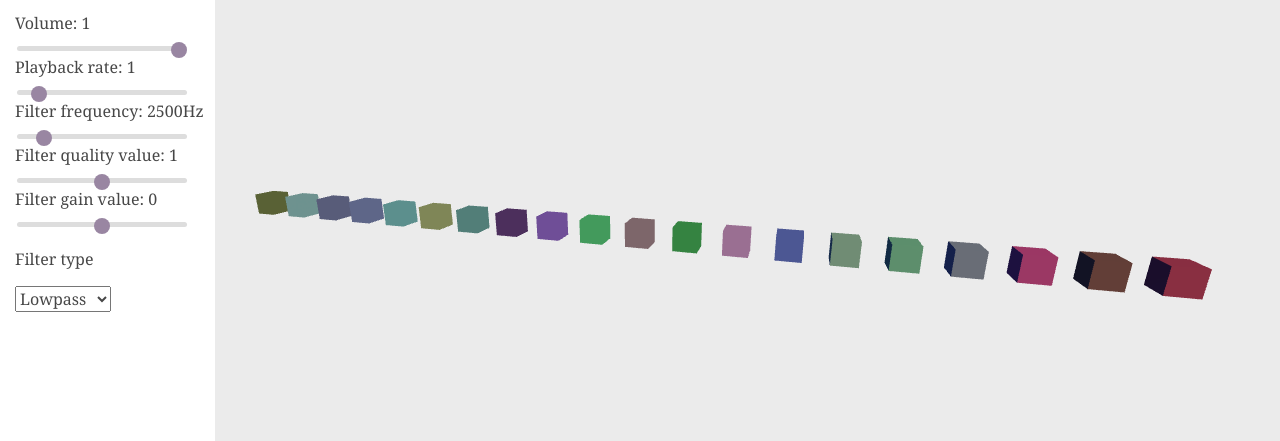
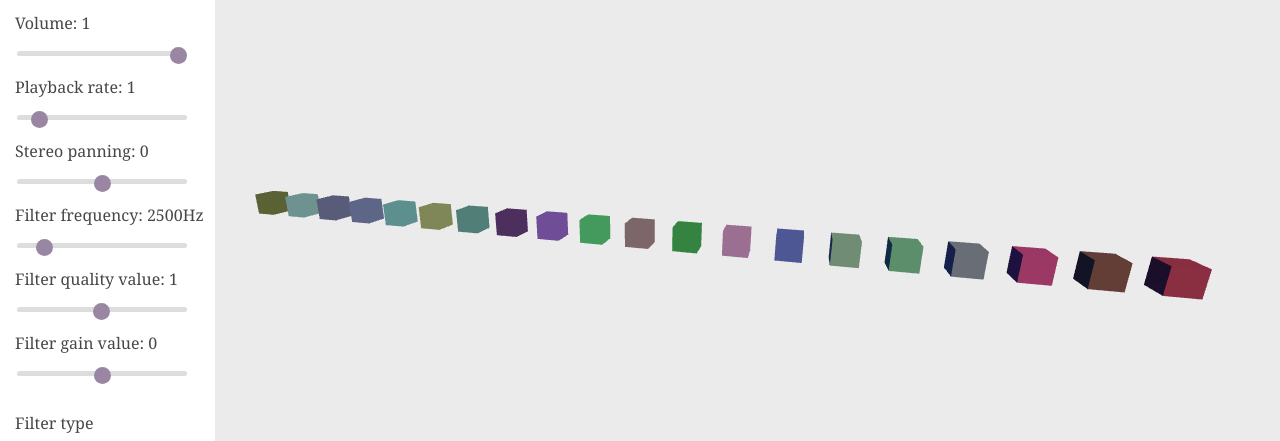
Before and after one commit to AlcinaW/js-music-mixer, a plain HTML site: page public/index.html in a window 1280 px wide. Shown: the part 167-608 px from the top of the page. Drawn offline with Linux system fonts and the light colour scheme; no server answers; animation ran at ten frames a second.

Commit message:
Stereo panning start and input styling

```diff
--- a/public/css/app.css
+++ b/public/css/app.css
@@ -8,7 +8,7 @@ body {
 body, button, select {
 	font-family: Georgia, serif;
 	font-size: 12pt;
-		color: #474747;
+	color: #474747;
 }
 h1 {
 	font-size: 25px;
@@ -24,9 +24,6 @@ button {
 }
 canvas {
     position: fixed;
-}
-input {
-	width: 170px;
 }
 a {
 	text-decoration: none;
@@ -53,11 +50,16 @@ a:hover, a:focus, a:active {
 	left: 1;
 	bottom: 0;
 }
+input {
+	width: 170px;
+	padding-top: 15px;
+	padding-bottom: 15px;
+}
 input[type=range]{
     -webkit-appearance: none;
 }
 input[type=range]::-webkit-slider-runnable-track {
-    width: 300px;
+    width: 170px;
     height: 5px;
     background: #ddd;
     border: none;
@@ -66,8 +68,8 @@ input[type=range]::-webkit-slider-runnable-track {
 input[type=range]::-webkit-slider-thumb {
     -webkit-appearance: none;
     border: none;
-    height: 16px;
-    width: 16px;
+    height: 17px;
+    width: 17px;
     border-radius: 50%;
     background: #9986a2;
     margin-top: -4px;
--- a/public/index.html
+++ b/public/index.html
@@ -23,7 +23,10 @@
 			    	<!-- some browers don't allow playback rate under .4 or under -->
 			        <input class="playbackSlider" name="playbackRate" type="range" min=".1" max="10" step="0.05" value="1" disabled />
 			    </label>
-
+			<br>
+			    <label for="panControl">Stereo panning: <span class="pan">0</span>
+			        <input class="panSlider" name="panControl" type="range" min="-1" max="1" step="0.1" value="0" disabled />
+			    </label>
 			<br>
 
 			<div class="filterControls">
```
